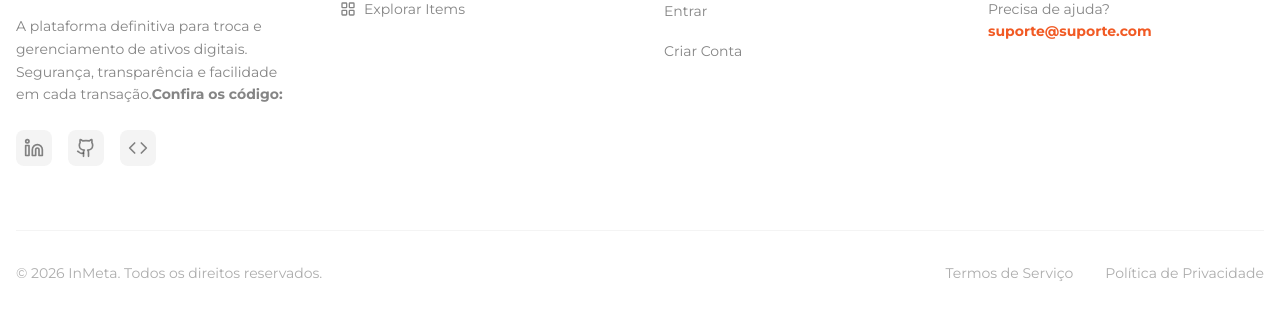
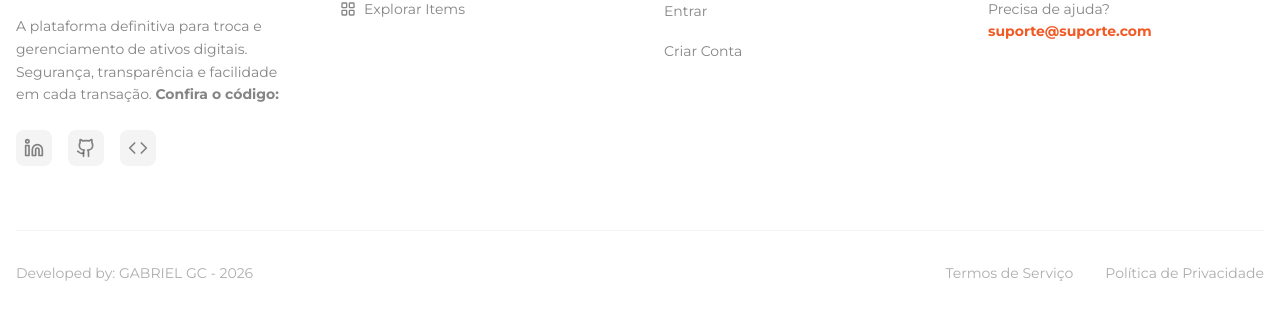
Before and after one commit to Gabriel-GC/inmeta-task, a Vue app: page /marketplace in a window 1280 px wide. Shown: the part 1111-1423 px from the top of the page. Built offline with nearby package versions, Linux system fonts and the light colour scheme; no server answers.

Commit message:
fix copy and css style

```diff
--- a/src/components/Footer.vue
+++ b/src/components/Footer.vue
@@ -22,7 +22,7 @@ const currentYear = new Date().getFullYear();
                         </span>
                     </router-link>
                     <p class="text-dark/60 text-sm leading-relaxed">
-                        A plataforma definitiva para troca e gerenciamento de ativos digitais. Segurança, transparência e facilidade em cada transação.<b>Confira os código:</b>
+                        A plataforma definitiva para troca e gerenciamento de ativos digitais. Segurança, transparência e facilidade em cada transação. <b>Confira o código:</b>
                     </p>
                     <div class="flex items-center justify-center md:justify-start gap-4">
                         <a target="_blank" href="https://www.linkedin.com/in/gabriel-gon%C3%A7alves-cunha-37347b305/pt/" class="p-2 rounded-lg bg-dark/5 text-dark/60 hover:bg-primary/10 hover:text-primary transition-all">
@@ -99,7 +99,7 @@ const currentYear = new Date().getFullYear();
 
             <div class="pt-8 border-t border-dark/5 flex flex-col md:flex-row justify-between items-center gap-4">
                 <p class="text-dark/40 text-sm font-medium">
-                    &copy; {{ currentYear }} InMeta. Todos os direitos reservados.
+                   Developed by: GABRIEL GC - {{ currentYear }}
                 </p>
                 <div class="flex items-center gap-8">
                     <a href="#" class="text-dark/40 hover:text-dark/60 transition-colors text-sm font-medium">
--- a/src/components/TradeCard.vue
+++ b/src/components/TradeCard.vue
@@ -64,7 +64,7 @@ const closePreview = () => {
                         class="flex flex-col items-center w-[110px] gap-2 bg-primary/5 border border-primary/10 rounded-xl p-2 pr-2 cursor-pointer hover:bg-primary/10 transition-colors"
                         @click="openPreview(tc.card)" :title="tc.card.name">
                         <img :src="tc.card.imageUrl" class="w-24 aspect-[2/3] object-cover shadow-sm " />
-                        <span class="text-[8px] font-bold text-primary max-w-[80px] truncate">{{ tc.card.name }}</span>
+                        <span class="text-[8px] font-bold text-primary max-w-[80px] line-clamp-2 min-h-6">{{ tc.card.name }}</span>
                     </div>
                 </div>
             </div>
@@ -86,7 +86,7 @@ const closePreview = () => {
                         class="flex flex-col items-center w-[110px] gap-2 bg-secondary/5 border border-secondary/10 rounded-xl p-2 pr-2 cursor-pointer hover:bg-secondary/10 transition-colors"
                         @click="openPreview(tc.card)" :title="tc.card.name">
                         <img :src="tc.card.imageUrl" class="w-24 aspect-[2/3] object-cover shadow-sm " />
-                        <span class="text-[8px] font-bold text-secondary max-w-[80px] truncate">{{ tc.card.name
+                        <span class="text-[8px] font-bold text-secondary max-w-[80px] line-clamp-2 min-h-6">{{ tc.card.name
                             }}</span>
                     </div>
                 </div>
--- a/src/views/Marketplace.vue
+++ b/src/views/Marketplace.vue
@@ -150,7 +150,7 @@ onMounted(() => {
 
             <div v-if="tradeStore.hasMore" class="flex justify-center pt-8">
                 <BaseButton variant="outline" @click="tradeStore.loadMore" :disabled="tradeStore.isLoading"
-                    class="px-16 group h-14 rounded-2xl border-2 hover:bg-primary hover:text-white hover:border-primary transition-all">
+                    class="px-16 group h-14 rounded-2xl border-2 hover:bg-primary hover:border-primary transition-all">
                     {{ tradeStore.isLoading ? 'Carregando...' : 'Carregar mais' }}
                 </BaseButton>
             </div>
```
